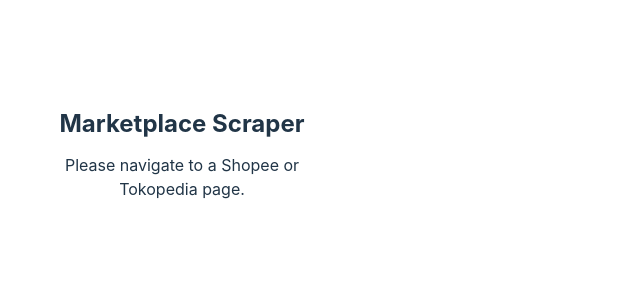
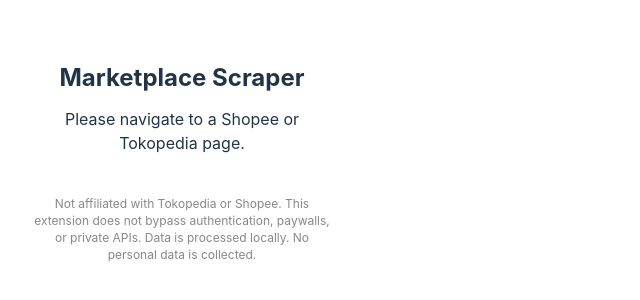
Before and after one commit to shafarizkyf/toko-scrape, a React (Vite) app in the folder chrome-extension/: page / in a window 1280 px wide. Shown: the part 244-544 px from the top of the page, without its empty margins (0-640 px from the left). Built offline with nearby package versions, Linux system fonts and the light colour scheme; no server answers.

Commit message:
add disclaimer

```diff
--- a/chrome-extension/src/App.css
+++ b/chrome-extension/src/App.css
@@ -76,3 +76,16 @@
     background-color: #f9f9f9;
   }
 }
+
+.footer {
+  margin-top: 1.5rem;
+  font-size: 0.75em;
+  color: #888;
+  border-top: 1px solid rgba(255, 255, 255, 0.1);
+  padding-top: 1rem;
+}
+
+.disclaimer {
+  margin: 0;
+  line-height: 1.4;
+}
--- a/chrome-extension/src/App.tsx
+++ b/chrome-extension/src/App.tsx
@@ -157,6 +157,11 @@
           </p>
         )}
       </div>
+      <footer className="footer">
+        <p className="disclaimer">
+          Not affiliated with Tokopedia or Shopee. This extension does not bypass authentication, paywalls, or private APIs. Data is processed locally. No personal data is collected.
+        </p>
+      </footer>
     </div>
   )
 }
```
Also changed, not shown: 2 other files (tests, documents, lock files or other folders).
